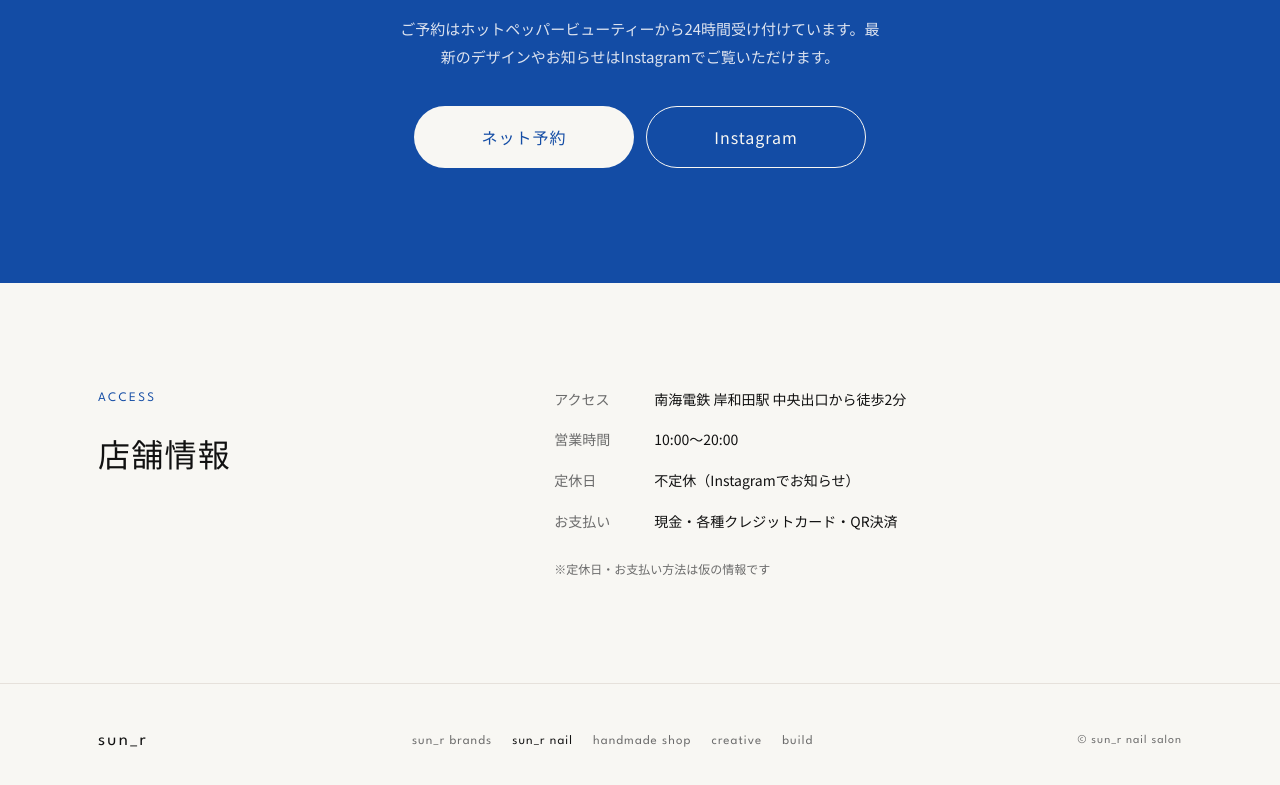
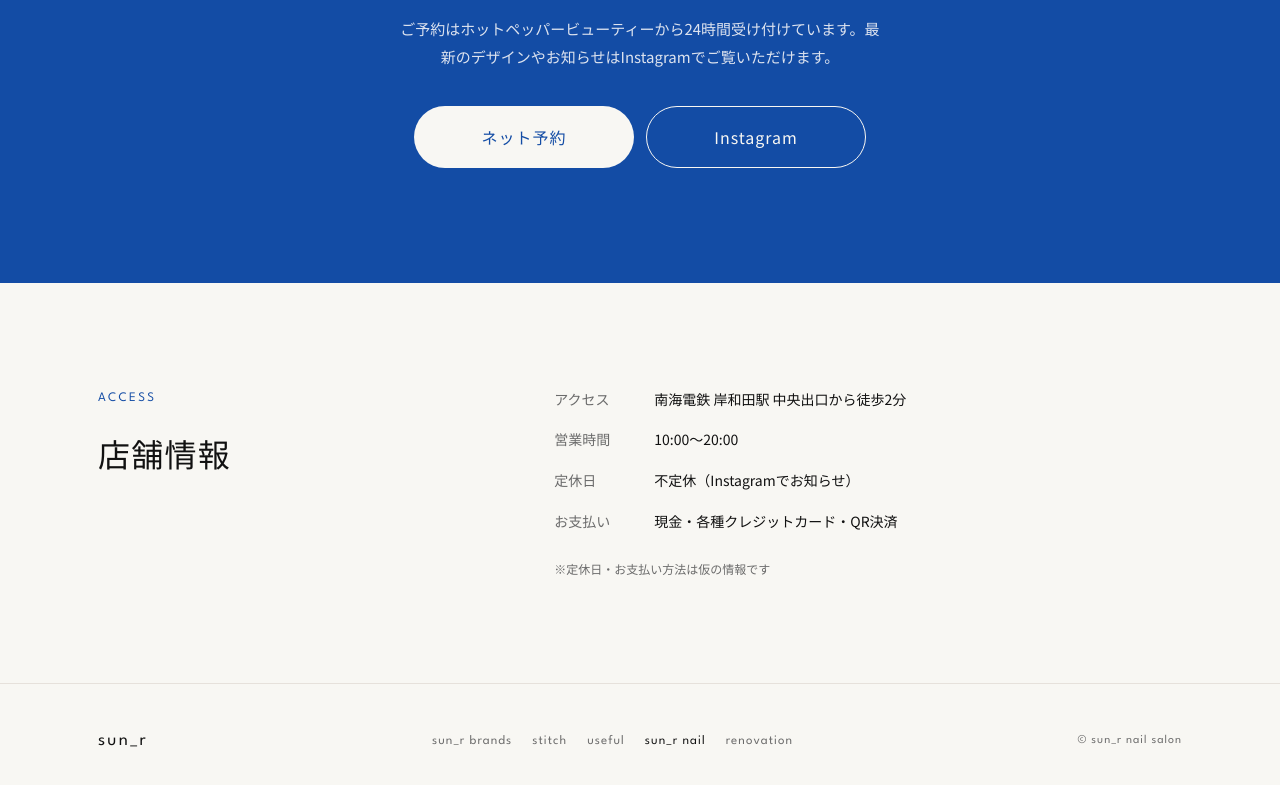
Before and after one commit to nyancolosan/sun-r-nail, a plain HTML site: page public/index.html in a window 1280 px wide. Shown: the part 2460-3245 px from the top of the page. Drawn offline with Linux system fonts and the light colour scheme.

Commit message:
ブランド名を sun_r の頭文字に合わせて改名（stitch・useful・nail・renovation）
handmade shop→stitch、creative→useful、build→renovation。並び順も s・u・n・r に。URL は変更なし

Co-Authored-By: Claude Opus 5.5 <noreply@anthropic.com>
Claude-Session: https://claude.ai/code/session_01XpsQxmtzfTpmSdUz357qFE

```diff
--- a/public/index.html
+++ b/public/index.html
@@ -184,7 +184,7 @@ header.scrolled{box-shadow:0 2px 16px rgba(17,17,17,.06)}
 <footer style="border-top: 1px solid #E6E1DB; padding: 40px 0">
 <div class="wrap" style="display: flex; flex-wrap: wrap; justify-content: space-between; align-items: center; gap: 16px; font-size: 12px; color: #6B6B6B">
 <span style="font-family: 'League Spartan', sans-serif; font-weight: 400; font-size: 18px; letter-spacing: 0.12em; color: #111111">sun_r</span>
-<nav aria-label="sun_r のブランド" style="display: flex; flex-wrap: wrap; gap: 8px 20px; font-family: 'League Spartan', sans-serif; font-size: 13px; letter-spacing: 0.08em"><a href="https://sun-r-brands.pages.dev/" style="text-decoration: none; color: #6B6B6B">sun_r brands</a><span aria-current="page" style="color: #111111">sun_r nail</span><a href="https://sun-r-brands.pages.dev/shop" style="text-decoration: none; color: #6B6B6B">handmade shop</a><a href="https://sun-r-brands.pages.dev/creative" style="text-decoration: none; color: #6B6B6B">creative</a><a href="https://sun-r-brands.pages.dev/build" style="text-decoration: none; color: #6B6B6B">build</a></nav>
+<nav aria-label="sun_r のブランド" style="display: flex; flex-wrap: wrap; gap: 8px 20px; font-family: 'League Spartan', sans-serif; font-size: 13px; letter-spacing: 0.08em"><a href="https://sun-r-brands.pages.dev/" style="text-decoration: none; color: #6B6B6B">sun_r brands</a><a href="https://sun-r-brands.pages.dev/shop" style="text-decoration: none; color: #6B6B6B">stitch</a><a href="https://sun-r-brands.pages.dev/creative" style="text-decoration: none; color: #6B6B6B">useful</a><span aria-current="page" style="color: #111111">sun_r nail</span><a href="https://sun-r-brands.pages.dev/build" style="text-decoration: none; color: #6B6B6B">renovation</a></nav>
 <span style="font-family: 'League Spartan', sans-serif; letter-spacing: 0.08em">© sun_r nail salon</span>
 </div>
 </footer>
```
Also changed, not shown: 1 other file.
